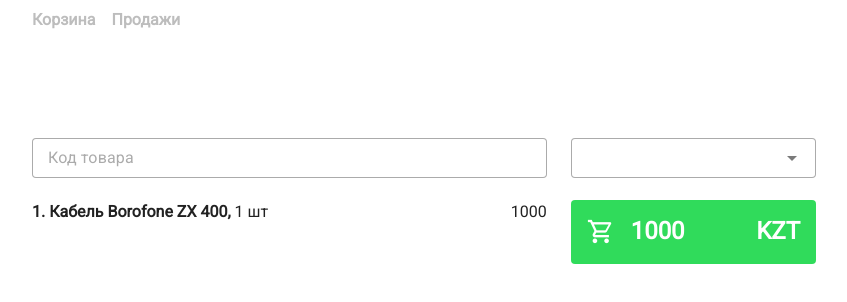
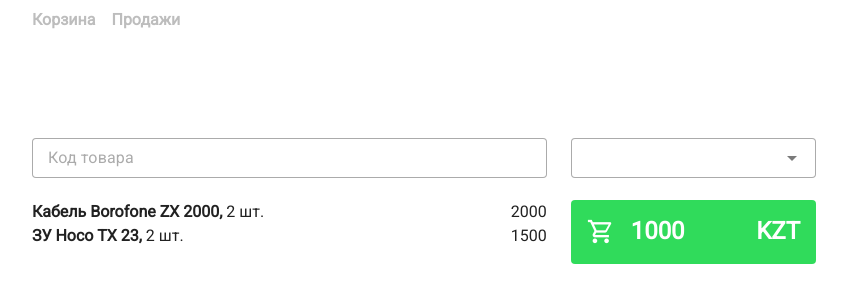
Before and after one commit to ctrlartspace/openmarket-frontend, a Vue app: page / in a window 1280 px wide. Shown: the top 302 px of the page, without its empty margins (216-1063 px from the left). Built offline with nearby package versions, Linux system fonts and the light colour scheme.

Commit message:
cart items git status "

```diff
--- a/src/components/CartItem.vue
+++ b/src/components/CartItem.vue
@@ -1,12 +1,48 @@
 <template>
-  <div class="cart-item d-flex">
-    <span class="me-auto">
-      <span class="font-weight-bold"> 1. Кабель Borofone ZX 400, </span>
-      1 шт
-    </span>
-    <span> 1000 </span>
-  </div>
+  <v-menu location="bottom">
+    <template v-slot:activator="{ props }">
+      <div v-bind="props" class="cart-item d-flex">
+        <span class="me-auto">
+          <span class="font-weight-bold"> {{ item.title }}, </span>
+          {{ item.count }} шт.
+        </span>
+        <span> {{ item.price }}</span>
+      </div>
+    </template>
+    <v-list class="border elevation-0">
+      <v-list-item
+        v-for="(item, i) in menuItems"
+        :prepend-icon="item.icon"
+        @click=""
+        :key="i"
+      >
+        <v-list-item-title>{{ item.title }}</v-list-item-title>
+      </v-list-item>
+    </v-list>
+  </v-menu>
 </template>
+
+<script setup>
+import { ref } from "vue"
+
+defineProps({
+  item: {
+    type: Object,
+    required: true,
+  },
+})
+
+const menuItems = ref([
+  {
+    icon: "mdi-arrow-right",
+    title: "Перейти к товару",
+  },
+  {
+    icon: "mdi-close",
+    title: "Удалить",
+  },
+])
+</script>
 
 <style scoped>
 .cart-item :hover {
--- a/src/pages/CartPage.vue
+++ b/src/pages/CartPage.vue
@@ -3,7 +3,7 @@
     <v-row>
       <v-col cols="8">
         <v-text-field placeholder="Код товара"></v-text-field>
-        <cart-item></cart-item>
+        <cart-item v-for="(item, i) in items" :item="item" @click="" :key="i" />
       </v-col>
       <v-col>
         <v-select></v-select>
@@ -17,6 +17,23 @@
 <script setup>
 import CartItem from "@/components/CartItem.vue"
 import CartTotalValue from "@/components/CartTotalValue.vue"
+
+import { ref } from "vue"
+
+const items = ref([
+  {
+    code: 123124124,
+    title: "Кабель Borofone ZX 2000",
+    count: 2,
+    price: 2000,
+  },
+  {
+    code: 325436346,
+    title: "ЗУ Hoco TX 23",
+    count: 2,
+    price: 1500,
+  },
+])
 </script>
 
 <style scoped>
```
